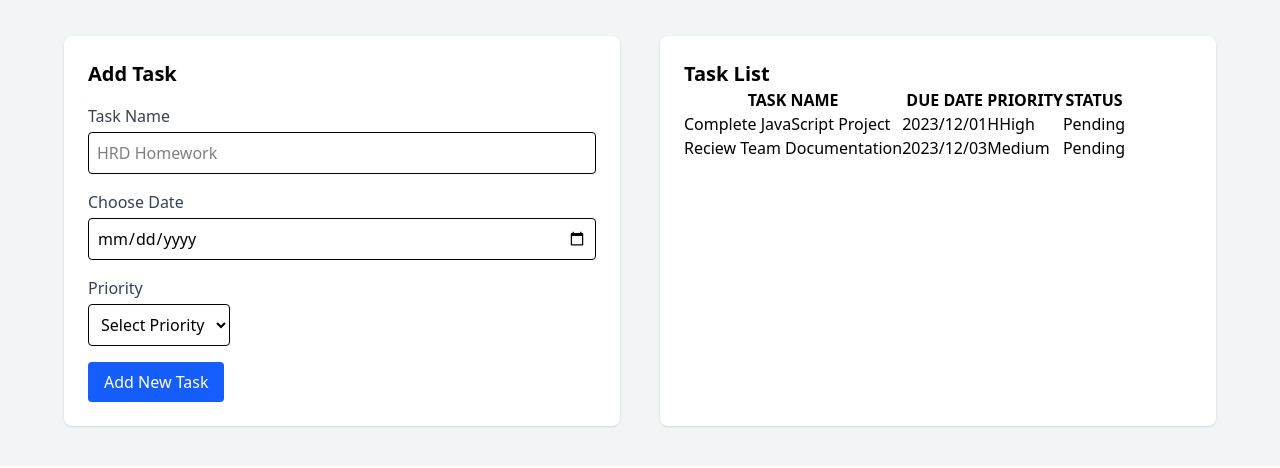
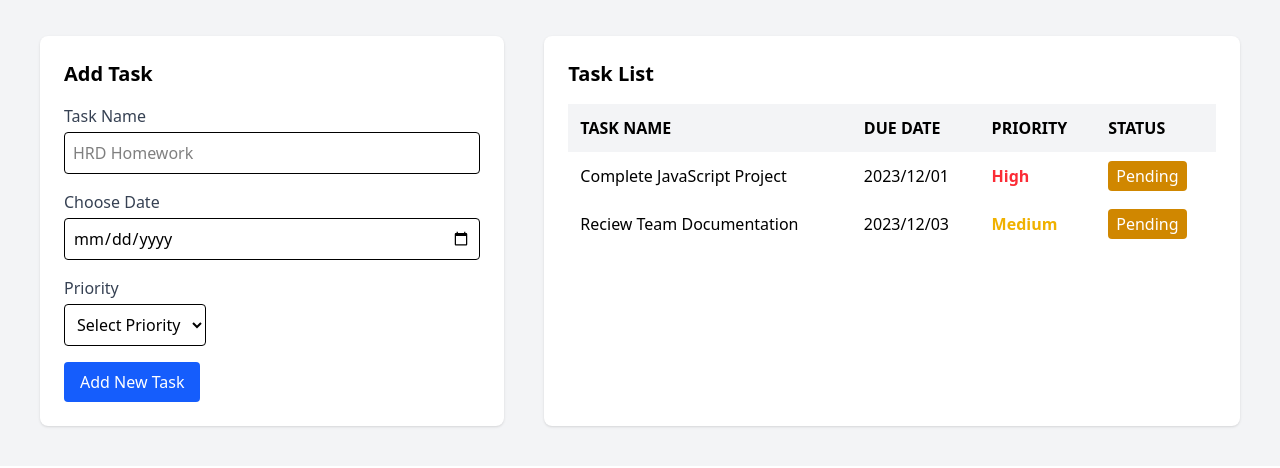
Before and after one commit to HoeumSenghun/13-Hoeum-Senghun-PVH-PracticeJavaScript2, a website: page src/index.htm in a window 1280 px wide. Shown: the part 80-548 px from the top of the page. Drawn offline with Linux system fonts and the light colour scheme.

Commit message:
completed ui

```diff
--- a/src/index.htm
+++ b/src/index.htm
@@ -10,9 +10,9 @@
     <main  class="p-10 bg-gray-100">
         <h1 class="text-3xl text-center font-bold mb-10">Hello Teacher, This is our practcie3</h1>
 
-    <div class="max-w-6xl mx-auto grid md:grid-cols-2 gap-10">
+        <div class="w-full mx-auto flex gap-10">
             <!-- add task -->
-        <div class="bg-white p-6 rounded-lg shadow">
+            <div class="bg-white p-6 rounded-lg shadow w-[40%]">
                 <h2 class="text-xl font-semibold mb-4">Add Task</h2>
 
                 <label class="block font-medium text-gray-700">Task Name</label>
@@ -34,27 +34,35 @@
 
             </div>
             <!-- task list table -->
-        <div class="bg-white p-6 rounded-lg shadow">
-            <h2 class="text-xl font-semibold">Task List</h2>
-            <table>
-                <tr>
-                    <th>TASK NAME</th>
-                    <th>DUE DATE</th>
-                    <th>PRIORITY</th>
-                    <th>STATUS</th>
+            <div class="bg-white p-6 rounded-lg shadow w-[60%]">
+                <h2 class="text-xl font-semibold mb-4">Task List</h2>
+                <table class="w-full border-collapse">
+                    <thead>
+                        <tr class="bg-gray-100">
+                            <th class="text-left p-3">TASK NAME</th>
+                            <th class="text-left p-3">DUE DATE</th>
+                            <th class="text-left p-3">PRIORITY</th>
+                            <th class="text-left p-3">STATUS</th>
+                        </tr>
+                    </thead>
+                    <tbody>
+                        <tr class="">
+                            <td class="p-3">Complete JavaScript Project</td>
+                            <td class="p-3">2023/12/01</td>
+                            <td class="p-3 text-red-500 font-bold">High</td>
+                            <td class="p-3">
+                                <span class="bg-yellow-600 text-white px-2 py-1 rounded">Pending</span>
+                            </td>
                         </tr>
                         <tr>
-                    <td>Complete JavaScript Project</td>
-                    <td>2023/12/01</td>
-                    <td>HHigh</td>
-                    <td>Pending</td>
+                            <td class="p-3">Reciew Team Documentation</td>
+                            <td class="p-3">2023/12/03</td>
+                            <td class="p-3 text-yellow-500 font-bold">Medium</td>
+                            <td class="p-3">
+                                <span class="bg-yellow-600 text-white px-2 py-1 rounded">Pending</span>
+                            </td>
                         </tr>
-                <tr>
-                    <td>Reciew Team Documentation</td>
-                    <td>2023/12/03</td>
-                    <td>Medium</td>
-                    <td>Pending</td>
-                </tr>
+                    </tbody>
                 </table>
             </div>
         </div>
```
Also changed, not shown: src/styles/output.css. Lines whose indentation alone changed are shown as unchanged.
